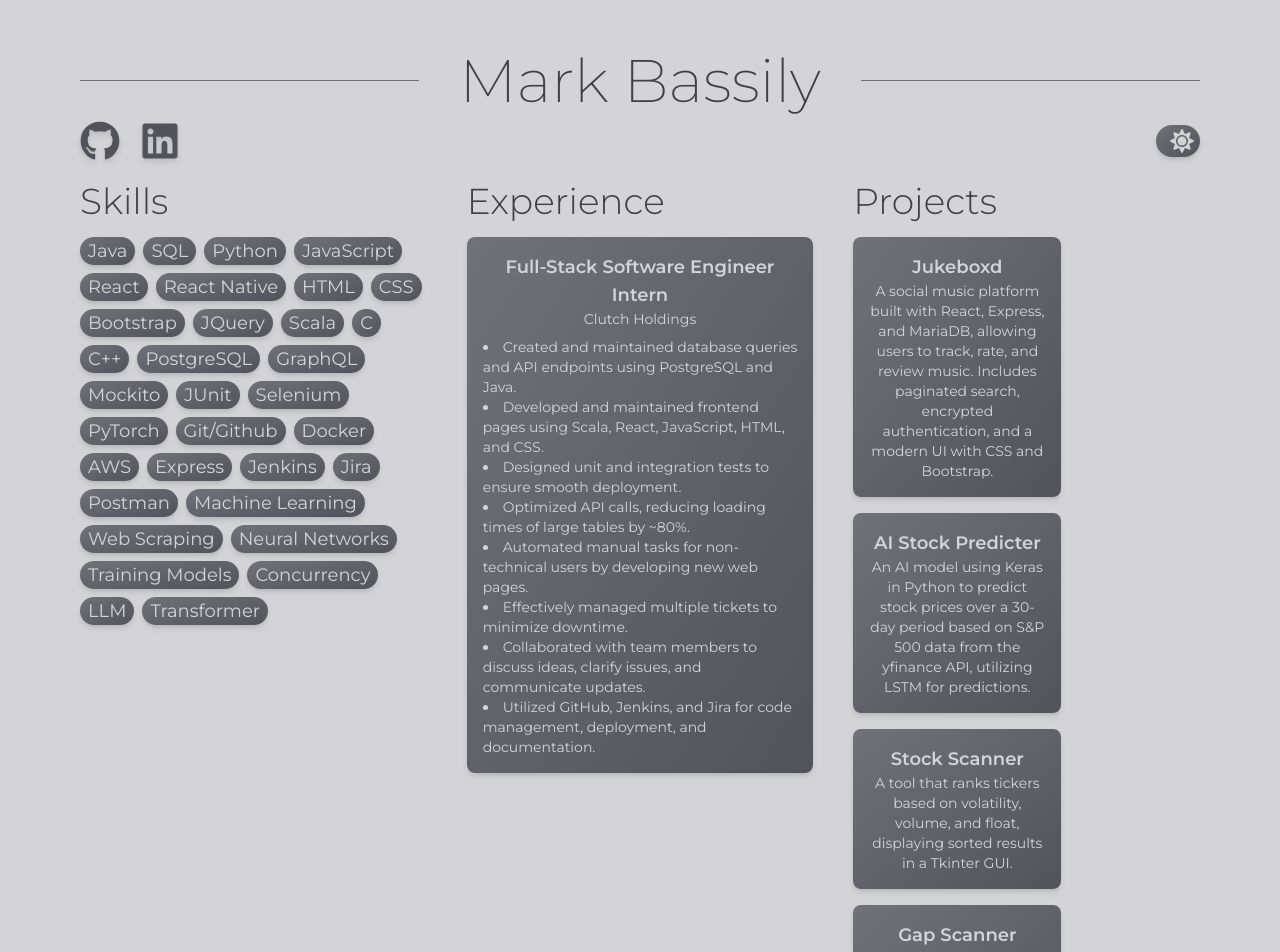
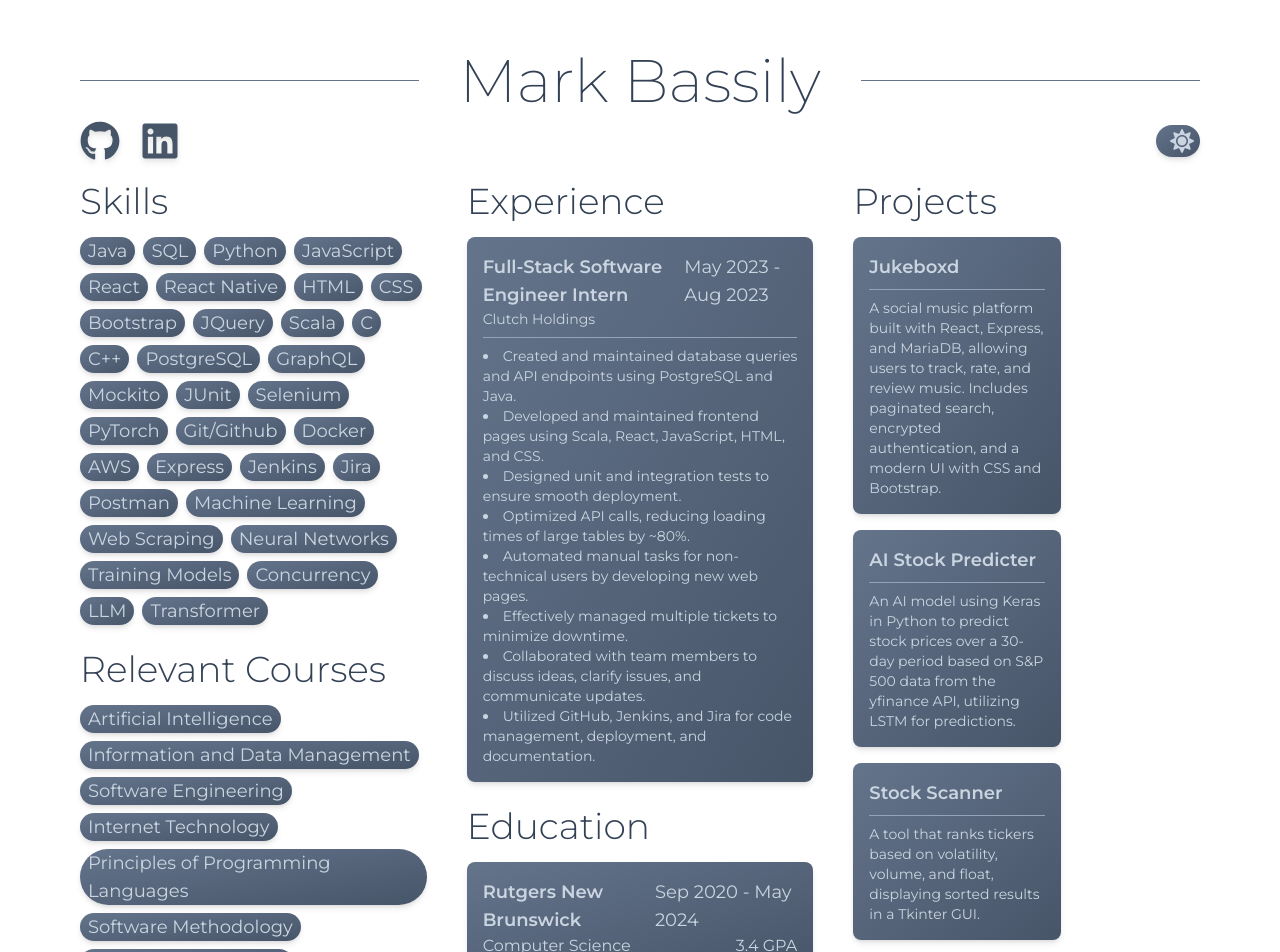
Before and after one commit to markb2575/portfolio, a Next.js app: page / in a window 1280 px wide. Shown: the top 952 px of the page. Built offline with nearby package versions, Linux system fonts and the light colour scheme.

Commit message:
update
made style changes

```diff
--- a/next.config.ts
+++ b/next.config.ts
@@ -1,6 +1,7 @@
 import type { NextConfig } from "next";
 
 const nextConfig: NextConfig = {
+    basePath: "/resume",
     output: 'export',
   /* config options here */
 };
--- a/src/app/data.json
+++ b/src/app/data.json
@@ -44,6 +44,8 @@
         {
             "title": "Full-Stack Software Engineer Intern",
             "company": "Clutch Holdings",
+            "start_date": "May 2023",
+            "end_date": "Aug 2023",
             "details": [
                 "Created and maintained database queries and API endpoints using PostgreSQL and Java.",
                 "Developed and maintained frontend pages using Scala, React, JavaScript, HTML, and CSS.",
@@ -53,6 +55,29 @@
                 "Effectively managed multiple tickets to minimize downtime.",
                 "Collaborated with team members to discuss ideas, clarify issues, and communicate updates.",
                 "Utilized GitHub, Jenkins, and Jira for code management, deployment, and documentation."
+            ]
+        }
+    ],
+    "education": [
+        {
+            "school": "Rutgers New Brunswick",
+            "major": "Computer Science",
+            "start_date": "Sep 2020",
+            "end_date": "May 2024",
+            "gpa": "3.4",
+            "courses": [
+                "Artificial Intelligence",
+                "Information and Data Management",
+                "Software Engineering",
+                "Internet Technology",
+                "Principles of Programming Languages",
+                "Software Methodology",
+                "Computer Algorithms",
+                "Systems Programming",
+                "Discrete Structures I & II",
+                "Computer Architecture",
+                "Data Structures",
+                "Introduction to Computer Science"
             ]
         }
     ],
--- a/src/app/globals.css
+++ b/src/app/globals.css
@@ -5,63 +5,48 @@
 @tailwind utilities;
 
 body {
-  font-family: Arial, Helvetica, sans-serif;
+    font-family: Arial, Helvetica, sans-serif;
 }
 
 @layer base {
-  :root {
-    --radius: 0.5rem;
-  }
+    :root {
+        --radius: 0.5rem;
+    }
 }
 
 @layer components {
     .background {
-        @apply
-        dark:bg-zinc-700 bg-zinc-300 transition-colors
-        min-h-screen
-        p-10;
+        @apply dark:bg-slate-900 bg-white transition-colors min-h-screen p-10;
     }
+
     .header {
-        @apply
-        dark:text-zinc-800 text-zinc-400 transition-colors
-        flex flex-row items-center justify-between;
+        @apply dark:text-slate-800 text-slate-400 transition-colors flex flex-row items-center justify-between cursor-default;
     }
+
     .title {
-        @apply
-        font-montserrat
-        font-extralight
-        dark:text-zinc-300 text-zinc-700 transition-colors
-        text-6xl
-        text-center;
+        @apply font-montserrat font-extralight dark:text-slate-300 text-slate-700 transition-colors text-6xl text-center;
     }
+
     .section {
-        @apply
-        font-montserrat
-        font-light
-        dark:text-zinc-300 text-zinc-700 transition-colors
-        text-4xl
-        mb-4
+        @apply font-montserrat font-light dark:text-slate-300 text-slate-700 transition-colors text-4xl mb-4 cursor-default
     }
+
     .theme-toggle {
-        @apply
-        flex items-center justify-end;
+        @apply flex items-center justify-end dark:hover:text-slate-300 hover:text-slate-800 transition-colors;
     }
+
     .theme-toggle-icon {
-        @apply
-        dark:text-zinc-700 text-zinc-300 transition-colors
-        text-lg font-bold size-6 mr-3;
+        @apply dark:text-slate-700 text-slate-300 transition-colors text-lg font-bold size-6 mr-3;
     }
+
     .gradient-bg {
-        @apply
-        dark:bg-gradient-to-br dark:from-zinc-400 dark:to-zinc-500 bg-gradient-to-br from-zinc-500 to-zinc-600
+        @apply  dark:bg-gradient-to-br dark:from-slate-400 dark:to-slate-500 bg-gradient-to-br from-slate-500 to-slate-600
+        hover:dark:bg-gradient-to-br hover:dark:from-slate-500 hover:dark:to-slate-500 hover:bg-gradient-to-br hover:from-slate-500 hover:to-slate-500
     }
 
     .skill-bubble {
-        @apply
-        px-2 gradient-bg rounded-full shadow-md text-center
-        font-montserrat
-        font-normal
-        dark:text-zinc-800 text-zinc-300 transition-colors
-        text-lg
+        @apply px-2 gradient-bg rounded-full shadow-md font-montserrat font-normal dark:text-slate-800 text-slate-300 transition-colors text-lg cursor-default
     }
+
+
 }
--- a/src/app/hooks/useDarkTheme.jsx
+++ b/src/app/hooks/useDarkTheme.tsx
@@ -15,9 +15,11 @@ function useDarkTheme() {
     useEffect(() => {
         if (typeof window !== 'undefined') {
             localStorage.setItem('darkTheme', JSON.stringify(darkTheme));
-            darkTheme
-                ? document.documentElement.classList.add('dark')
-                : document.documentElement.classList.remove('dark');
+            if (darkTheme) {
+                document.documentElement.classList.add('dark');
+            } else {
+                document.documentElement.classList.remove('dark');
+            }
         }
     }, [darkTheme]);
 
--- a/src/components/layout/body.tsx
+++ b/src/components/layout/body.tsx
@@ -1,7 +1,8 @@
 import data from '../../app/data.json';
 type data = {
     skills: { "language/framework": string[]; "technology": string[], "additional": string[] };
-    experiences: { title: string; company: string; details: string[] }[];
+    experiences: { title: string; company: string; details: string[]; start_date: string; end_date: string; }[];
+    education: { school: string; major: string; courses: string[]; start_date: string; end_date: string; gpa: string }[];
     projects: { name: string; description: string }[];
 };
 export default function Body() {
@@ -26,20 +27,57 @@ export default function Body() {
                         </div>
                     ))}
                 </div>
+                <h2 className="section">Relevant Courses</h2>
+                <div className="flex flex-wrap gap-2 mb-6 just">
+                    {data?.education.map((item, i) =>
+                        item.courses.map((course, index) => (
+                            <div key={`${i}-${index}`} className="skill-bubble">
+                                {course}
+                            </div>
+                        ))
+                    )}
+                </div>
             </div>
 
             <div className='w-1/3 mr-10'>
                 <h2 className="section">Experience</h2>
-                <div className="flex gap-4 mb-6">
+                <div className="gap-4 mb-6">
                     {data?.experience.map((experience, index) => (
-                        <div key={index} className="p-4 rounded-lg shadow-md skill-bubble ">
-                            <h3 className="font-semibold">{experience.title}</h3>
-                            <p className="text-sm">{experience.company}</p>
+                        <div key={index} className="p-4 rounded-lg shadow-md skill-bubble">
+                            <div className='flex justify-between'>
+                                <div>
+                                    <h3 className="font-semibold">{experience.title}</h3>
+                                    <p className="text-sm">{experience.company}</p>
+                                </div>
+                                <div>
+                                    {experience.start_date} - {experience.end_date}
+                                </div>
+                            </div>
+                            <div className="border-t flex-grow border-slate-400 dark:border-slate-600 my-2" />
                             <ul className="list-disc list-inside text-sm mt-2 text-left">
                                 {experience.details.map((detail, i) => (
                                     <li key={i}>{detail}</li>
                                 ))}
                             </ul>
+                        </div>
+                    ))}
+                </div>
+                <h2 className="section">Education</h2>
+                <div className="gap-4 mb-6">
+                    {data?.education.map((item, index) => (
+                        <div key={index} className="p-4 rounded-lg shadow-md skill-bubble flex justify-between">
+                            <div>
+                                <h3 className="font-semibold">{item.school}</h3>
+                                <p className="text-base">{item.major}</p>
+                            </div>
+                            <div>
+                                <div>
+                                    {item.start_date} - {item.end_date}
+                                </div>
+                                <div className='text-end text-base'>
+                                    {item.gpa} GPA
+                                </div>
+                            </div>
                         </div>
                     ))}
                 </div>
@@ -50,6 +88,7 @@ export default function Body() {
                     {data?.projects.map((project, index) => (
                         <div key={index} className="p-4 rounded-lg shadow-md w-52 skill-bubble">
                             <h3 className="font-semibold">{project.name}</h3>
+                            <div className="border-t flex-grow border-slate-400 dark:border-slate-600 my-2" />
                             <p className="text-sm">{project.description}</p>
                         </div>
                     ))}
--- a/src/components/layout/header.tsx
+++ b/src/components/layout/header.tsx
@@ -7,14 +7,14 @@ export default function Header({darkTheme, handleMode}:{darkTheme:boolean, handl
     return (
         <div>
             <div className="header">
-                <div className="border-t flex-grow border-zinc-500 m-10"></div>
+                <div className="border-t flex-grow border-slate-500 m-10"></div>
                 <h1 className="title">Mark Bassily</h1>
-                <div className="border-t flex-grow border-zinc-500 m-10"></div>
+                <div className="border-t flex-grow border-slate-500 m-10"></div>
             </div>
             <div className="flex flex-row justify-between mb-5">
                 <div className="flex flex-row">
-                    <FaGithub className="ml-10 mr-5 dark:text-zinc-300 text-zinc-600 size-10 drop-shadow-md"/>
-                    <FaLinkedin className="dark:text-zinc-300 text-zinc-600 size-10 drop-shadow-md"/>
+                    <FaGithub className="ml-10 mr-5 dark:text-slate-300 text-slate-600 size-10 drop-shadow-md hover:text-slate-500 hover:dark:text-slate-500 cursor-pointer" onClick={() => window.location.href = "https://github.com/markb2575"}/>
+                    <FaLinkedin className="dark:text-slate-300 text-slate-600 size-10 drop-shadow-md hover:text-slate-500 hover:dark:text-slate-500 cursor-pointer" onClick={() => window.location.href = "https://linkedin.com/in/markb2575"}/>
                 </div>
                 <div className="theme-toggle mr-10">
                     <Switch.Root checked={darkTheme} onCheckedChange={handleMode} className="shadow-md relative flex items-center justify-center p-1 gradient-bg rounded-full transition-colors">
```
